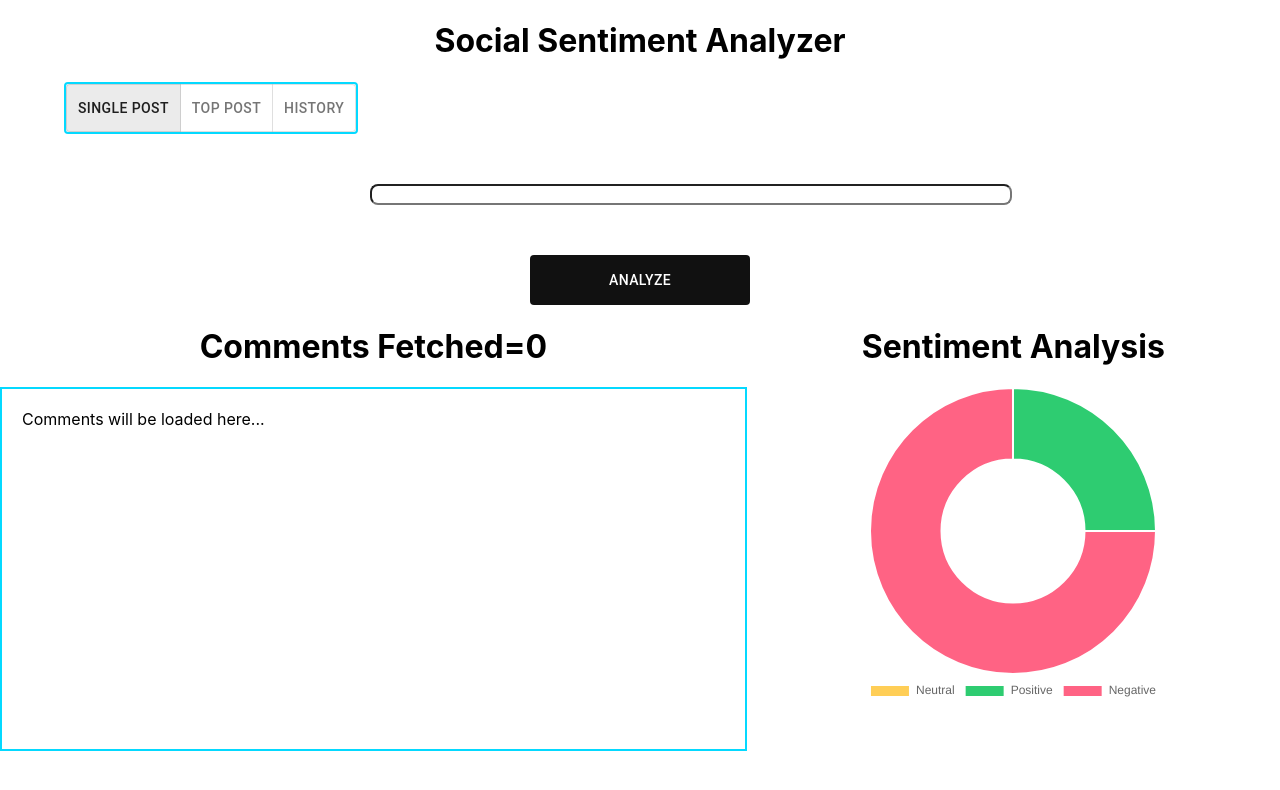
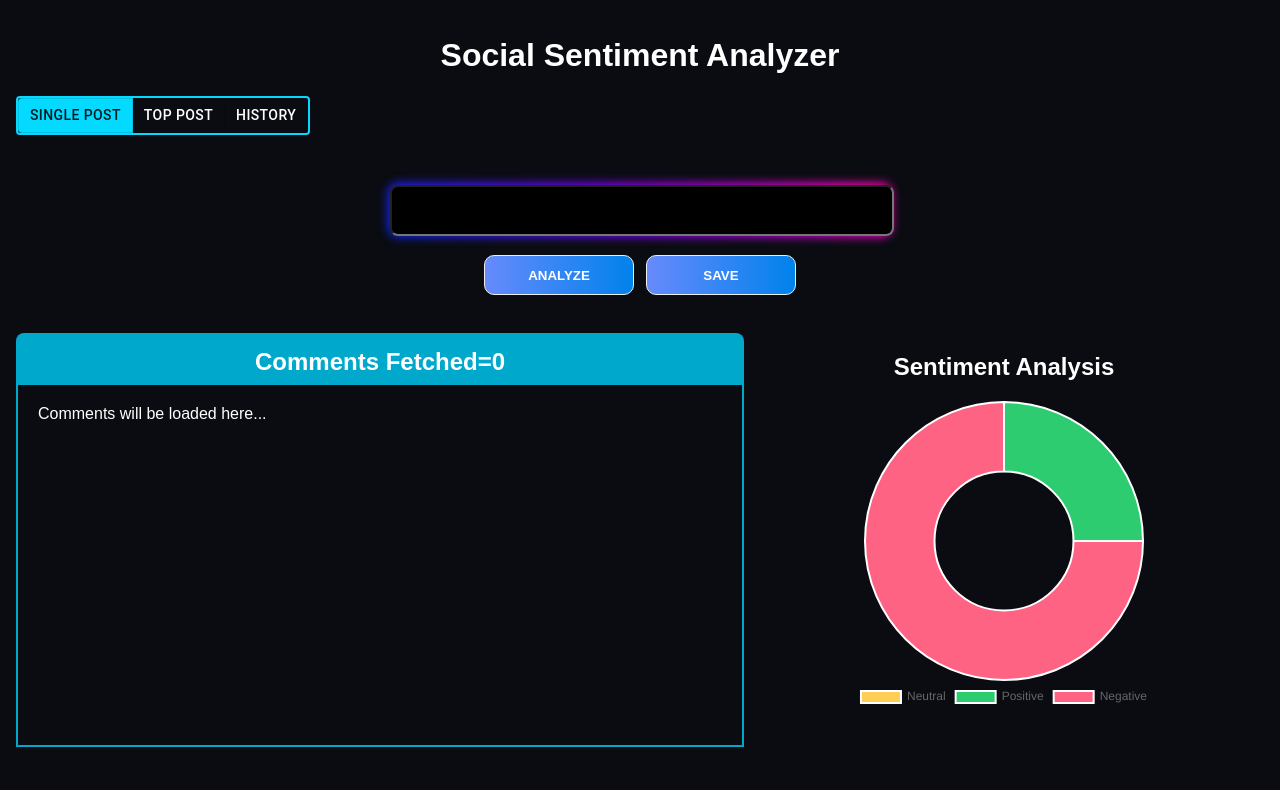
Before and after one commit to hacktoberfest-codex/Social-Pulse, a React (Create React App) app in the folder senti-bot/: page / in a window 1280 px wide. Shown: the top 790 px of the page. Built offline with nearby package versions, Linux system fonts and the light colour scheme.

Commit message:
ui changes

```diff
--- a/senti-bot/src/App.css
+++ b/senti-bot/src/App.css
@@ -1,15 +1,105 @@
 body {
-  height: 100vh;
+  font-family: Raleway, sans-serif;
+
+  margin: 0;
+  padding: 1rem;
+  background-color: rgba(10, 12, 18, 1);
+  color: white;
 }
 
-h1 {
+h1,
+h2 {
   text-align: center;
 }
 
 .cmnts-box {
 
   padding: 20px;
-  border: 2px solid #04d9ff;
+  border: 2px solid #00A8CC;
   height: 40vh;
   overflow-y: scroll;
+  -ms-overflow-style: none;
+  scrollbar-width: none;
 }
+
+.cmnts-box::-webkit-scrollbar {
+  display: none;
+}
+
+.stylebg {
+
+  cursor: pointer;
+  background: #001cec;
+  background: -webkit-linear-gradient(to right, #678afc, #6a00ec);
+  background: linear-gradient(to right, #678afc, #0082ec);
+  color: #ffffff;
+  border: 1px solid #eee;
+}
+
+.glow-on-hover {
+  width: 220px;
+  height: 50px;
+  border: none;
+  outline: none;
+  color: #fff;
+  background: #111;
+  cursor: pointer;
+  position: relative;
+  z-index: 0;
+  border-radius: 10px;
+}
+
+.glow-on-hover:before {
+  content: '';
+  background: linear-gradient(45deg, #ff0000, #ff7300, #fffb00, #48ff00, #00ffd5, #002bff, #7a00ff, #ff00c8, #ff0000);
+  position: absolute;
+  top: -2px;
+  left: -2px;
+  background-size: 400%;
+  z-index: -1;
+  filter: blur(5px);
+  width: calc(100% + 4px);
+  height: calc(100% + 4px);
+  animation: glowing 20s linear infinite;
+  opacity: 0;
+  transition: opacity .3s ease-in-out;
+  border-radius: 10px;
+}
+
+.glow-on-hover:active {
+  color: #000
+}
+
+.glow-on-hover:active:after {
+  background: transparent;
+}
+
+.glow-on-hover:before {
+  opacity: 1;
+}
+
+.glow-on-hover:after {
+  z-index: -1;
+  content: '';
+  position: absolute;
+  width: 100%;
+  height: 100%;
+  background: #111;
+  left: 0;
+  top: 0;
+  border-radius: 10px;
+}
+
+@keyframes glowing {
+  0% {
+    background-position: 0 0;
+  }
+
+  50% {
+    background-position: 400% 0;
+  }
+
+  100% {
+    background-position: 0 0;
+  }
+}
--- a/senti-bot/src/App.js
+++ b/senti-bot/src/App.js
@@ -4,6 +4,7 @@ import ToggleButton from '@mui/material/ToggleButton';
 import ToggleButtonGroup from '@mui/material/ToggleButtonGroup';
 import SinglePost from './components/SinglePost';
 import TopPost from './components/TopPost';
+import History from './components/History';
 
 
 function App() {
@@ -18,23 +19,42 @@ function App() {
       <h1 >Social Sentiment Analyzer</h1>
       <ToggleButtonGroup
         value={mode}
+
         exclusive
+
+
         onChange={handleChange}
         aria-label="Platform"
         sx={{
-          color: "#ffffff",
-          border: "2px solid #04d9ff",
-          marginInline: "5%"
+          marginBottom: "3%",
+          color: "#ffffff", border: "2px solid #04d9ff",
+          '& .MuiToggleButton-root':
+          {
+            color: "#ffffff",
+            height: "35px"
+          },
+          '.MuiToggleButton-root.Mui-selected,  .MuiToggleButton-root.Mui-selected:hover': {
+            backgroundColor: "#04d9ff",
+            color: '#00000',
+
+          }
         }}
       >
         <ToggleButton defaultChecked={true} value="singlePost">Single Post</ToggleButton>
         <ToggleButton value="topPost">Top Post</ToggleButton>
         <ToggleButton value="history">History</ToggleButton>
       </ToggleButtonGroup>
-      {mode == "singlePost" && <SinglePost />}
-      {mode == "topPost" && < TopPost />}
-      {/* {mode == "history" && <FetchUrl />} */}
-      {/* <FetchUrl /> */}
+      {
+        mode == 'singlePost' && <SinglePost />
+      }
+      {
+        mode == 'topPost' && <TopPost />
+
+      }
+      {
+        mode == 'history' && <History />
+      }
+
     </div>
   );
 }
--- /dev/null
+++ b/senti-bot/src/components/History.js
@@ -0,0 +1,72 @@
+import * as React from 'react';
+import { styled } from '@mui/material/styles';
+import Table from '@mui/material/Table';
+import TableBody from '@mui/material/TableBody';
+import TableCell, { tableCellClasses } from '@mui/material/TableCell';
+import TableContainer from '@mui/material/TableContainer';
+import TableHead from '@mui/material/TableHead';
+import TableRow from '@mui/material/TableRow';
+import Paper from '@mui/material/Paper';
+
+const StyledTableCell = styled(TableCell)(({ theme }) => ({
+    [`&.${tableCellClasses.head}`]: {
+        backgroundColor: '#3282B8',
+        color: theme.palette.common.white,
+    },
+    [`&.${tableCellClasses.body}`]: {
+        fontSize: 14,
+    },
+}));
+
+const StyledTableRow = styled(TableRow)(({ theme }) => ({
+    '&:nth-of-type(odd)': {
+        backgroundColor: theme.palette.action.hover,
+    },
+    // hide last border
+    '&:last-child td, &:last-child th': {
+        border: 0,
+    },
+}));
+
+function createData(name, calories, fat, carbs, protein) {
+    return { name, calories, fat, carbs, protein };
+}
+
+const rows = [
+    createData('Frozen yoghurt', 159, 6.0, 24, 4.0),
+    createData('Ice cream sandwich', 237, 9.0, 37, 4.3),
+    createData('Eclair', 262, 16.0, 24, 6.0),
+    createData('Cupcake', 305, 3.7, 67, 4.3),
+    createData('Gingerbread', 356, 16.0, 49, 3.9),
+];
+
+export default function History() {
+    return (
+        <TableContainer component={Paper}>
+            <Table sx={{ minWidth: 700 }} aria-label="customized table">
+                <TableHead>
+                    <TableRow>
+                        <StyledTableCell>Post URL</StyledTableCell>
+                        <StyledTableCell align="center">Date Created</StyledTableCell>
+                        <StyledTableCell align="center">Total Comments</StyledTableCell>
+                        <StyledTableCell align="center">Positive %</StyledTableCell>
+                        <StyledTableCell align="center">Negative %</StyledTableCell>
+                    </TableRow>
+                </TableHead>
+                <TableBody>
+                    {rows.map((row) => (
+                        <StyledTableRow key={row.name}>
+                            <StyledTableCell component="th" scope="row">
+                                {row.name}
+                            </StyledTableCell>
+                            <StyledTableCell align="center">{row.calories}</StyledTableCell>
+                            <StyledTableCell align="center">{row.fat}</StyledTableCell>
+                            <StyledTableCell align="center">{row.carbs}</StyledTableCell>
+                            <StyledTableCell align="center">{row.protein}</StyledTableCell>
+                        </StyledTableRow>
+                    ))}
+                </TableBody>
+            </Table>
+        </TableContainer>
+    );
+}
--- a/senti-bot/src/components/SinglePost.js
+++ b/senti-bot/src/components/SinglePost.js
@@ -1,7 +1,5 @@
 import axios from 'axios'
-import { Button } from '@mui/material';
 import React, { useState } from 'react'
-import zIndex from '@mui/material/styles/zIndex';
 import { Box, Grid } from '@mui/material';
 import PieChart from './charts/PieCharts';
 
@@ -10,11 +8,11 @@ const SinglePost = () => {
     const [url, setUrl] = useState("");
     const [loading, setLoading] = useState("Comments will be loaded here...");
     const [cmnts, setCmnts] = useState([]);
-    const [data,setData]=useState([0,1,3]);
-
+    const [data, setData] = useState([0, 1, 3]);
+    const [storeData, setStoreData] = useState([]);
 
     const fetchRedditComments = async () => {
-        try{
+        try {
             setLoading("Loading comments please wait...")
             const response = await axios.get(url + ".json")
             console.log(response);
@@ -31,36 +29,55 @@ const SinglePost = () => {
             setCmnts(comments);
             setLoading("Comments will be loaded here...");
         }
-        catch(error){
+        catch (error) {
             console.error('Error fetching comments:', error);
             setLoading("Error occurred! Enter proper link or check your internet connection ");
             setCmnts([]);
 
         }
     }
-
+    const handleSaving = () => {
+        if (cmnts.length > 0) {
+            const storeItem = {
+                postLink: url,
+                date: new Date().toLocaleDateString(),
+                totalcmnts: 50,
+                positive: 5 / 50 * 100,
+                negative: 20 / 50 * 100
+            }
+            const arr = storeData;
+            arr.push(storeItem);
+            localStorage.setItem("storeData", JSON.stringify(arr));
+            setStoreData(arr);
+            console.log(arr)
+            console.log(JSON.parse(localStorage.getItem("storeData")))
+        }
+    }
     const handleAction = () => {
         fetchRedditComments();
     }
     return (
         <div style={{ width: "100%", display: 'flex', flexDirection: "column", alignItems: "center", justifyContent: "center" }}>
-            <div style={{ width: "50%"}}>
-                <input type='text' style={{ width: "99%", height: "90%", borderRadius: "8px", margin: "50px" }} value={url} onChange={(event) => { setUrl(event.target.value) }} />
+            <div className="glow-on-hover" style={{ width: "40%", height: 50, marginBlock: "1%" }}>
+                <input type='text' style={{ width: "98%", height: "90%", borderRadius: "8px", color: "white", backgroundColor: "black", paddingLeft: "8px" }} value={url} onChange={(event) => { setUrl(event.target.value) }} />
+            </div>
+            <div>
+                <button className='stylebg' style={{ width: "150px", height: "40px", borderRadius: "10px", fontWeight: "bold", fontFamily: 'sans-serif', marginTop: "8px", marginRight: "6px" }} onClick={handleAction}>ANALYZE</button>
+                <button className='stylebg' style={{ width: "150px", height: "40px", borderRadius: "10px", fontWeight: "bold", fontFamily: 'sans-serif', marginTop: "8px", marginLeft: "6px" }} onClick={handleSaving}>SAVE</button>
+            </div>
 
-            </div>
-            <Button onClick={handleAction} style={{width: "220px",height:"50px",color: "#fff",background:"#111",cursor: "pointer",position:"relative"}}>Analyze</Button>
-
-            <Grid container spacing={0} sx={{}}>
+            <Grid container spacing={0} sx={{ marginBlock: "3%" }}>
                 <Grid item xs={7}>
-                    <h1>Comments Fetched={cmnts.length}</h1>
+                    <Box sx={{ backgroundColor: "#00A8CC", height: "50px", borderRadius: "8px 8px 0 0" }}>
+                        <h2 style={{ margin: "0px", paddingTop: "15px" }}>Comments Fetched={cmnts.length}</h2>
+                    </Box>
                     <Box className="cmnts-box"  >
                         {cmnts.length == 0 ? loading :
                             cmnts.map((ele, key) => {
                                 return (
-                                    <>
+                                    <Box sx={{ padding: "5px", borderRadius: "8px", border: "2px solid #00A8CC", marginBlock: "8px" }}>
                                         <p className='para'>{ele}</p>
-                                        <hr />
-                                    </>
+                                    </Box>
 
                                 )
                             })
@@ -68,7 +85,7 @@ const SinglePost = () => {
                     </Box></Grid>
                 <Grid item xs={5}>
                     <Box sx={{ display: "flex", flexDirection: "column", alignItems: "center" }} >
-                        <PieChart data={data}/>
+                        <PieChart data={data} />
                     </Box>
                 </Grid>
             </Grid>
--- a/senti-bot/src/components/TopPost.js
+++ b/senti-bot/src/components/TopPost.js
@@ -1,16 +1,17 @@
-import { Box, Button, Grid } from '@mui/material';
+import { Box, Button, Card, CardActions, CardContent, Grid, Link, Typography } from '@mui/material';
 import React, { useState } from 'react'
 import axios from 'axios'
 import PieChart from './charts/PieCharts';
 
+
 const TopPost = () => {
     const [postData, setPostData] = useState([]);
     const [url, setUrl] = useState("");
-    const [loading, setLoading] = useState("Comments will be loaded here...");
+    const [loading, setLoading] = useState("Posts will be loaded here...");
     const [data, setData] = useState([1, 0, 1]);
     const [cmnts, setCmnts] = useState([]);
     const fetchPosts = async () => {
-        setLoading("Loading comments please wait...")
+        setLoading("Loading Posts please wait...")
         try {
             // Axios request to fetch top posts
             const response = await axios.get(url + "top.json");
@@ -30,8 +31,6 @@ const TopPost = () => {
             setPostData(postsArray);
 
             console.log(postsArray);
-
-            console.log('Data saved to top_posts.json');
         }
 
 
@@ -42,7 +41,7 @@ const TopPost = () => {
         };
     }
     const fetchComments = async (link) => {
-        setLoading("Loading comments please wait...")
+        setLoading("Loading Posts please wait...")
         try {
             if (url !== "") {
                 const response = await axios.get(link + ".json")
@@ -71,37 +70,62 @@ const TopPost = () => {
     }
     return (
         <div>
-            <div style={{ width: "100%", display: 'flex', flexDirection: "column", alignItems: "center", justifyContent: "center", marginBlock: "5%" }}>
-                <div style={{ width: "40%", height: 50 }}>
-                    <input type='text' style={{ width: "99%", height: "90%", borderRadius: "8px" }} value={url} onChange={(event) => { setUrl(event.target.value) }} />
+            <div style={{ width: "100%", display: 'flex', flexDirection: "column", alignItems: "center", justifyContent: "center" }}>
+                <div className="glow-on-hover" style={{ width: "40%", height: 50, marginBlock: "1%" }}>
+                    <input type='text' style={{ width: "98%", height: "90%", borderRadius: "8px", color: "white", backgroundColor: "black", paddingLeft: "8px" }} value={url} onChange={(event) => { setUrl(event.target.value) }} />
                 </div>
 
-                <Button variant="contained" color="success" onClick={handleAction}>FETCH</Button>
+                <button className='stylebg' style={{ width: "150px", height: "40px", borderRadius: "10px", fontWeight: "bold", fontFamily: 'sans-serif', marginTop: "8px" }} onClick={handleAction}>FETCH</button>
 
-                <Grid container spacing={0} sx={{}}>
-                    <Grid item xs={7}>
-                        <h1>Top Post Links</h1>
-
-                        <Box className="cmnts-box"  >
+                <Grid container spacing={0} sx={{ marginBlock: "3%" }}>
+                    <Grid item xs={8}>
+                        <Box sx={{ backgroundColor: "#00A8CC", height: "50px", borderRadius: "8px 8px 0 0" }}>
+                            <h2 style={{ margin: "0px", paddingTop: "15px" }}>Top Post Links</h2>
+                        </Box>
+                        <Grid container className="cmnts-box" gap={0} sx={{ width: "100%" }} >
                             {postData.length == 0 ? loading :
                                 postData.map((ele, key) => {
                                     return (
-                                        <>
-                                            <Box sx={{ display: "flex", flexDirection: "column", backgroundColor: "#000080", marginInline: "5px", padding: "5px", paddingLeft: "5%", borderRadius: "15px", color: "#ffffff" }}>
-                                                <a style={{ textDecoration: 'none', color: "white" }} href={`https://www.reddit.com${ele.PostURL}`} target='_blank' className='para'>{`${ele.Title}`}</a>
-                                                <Box sx={{ display: "flex", flexDirection: "row", alignItems: "center" }}>
-                                                    <Button variant="contained" color="success" sx={{ height: "1%", marginRight: "5%" }} onClick={() => fetchComments(`https://www.reddit.com${ele.PostURL}`)}>Analyze</Button>
-                                                    <p > (Total cmnts={ele.TotalComments}) </p>
-                                                </Box>
-                                            </Box>
-                                            <hr style={{ width: "95%" }} />
-                                        </>
+                                        <Grid item xs={6}>
+                                            <Card sx={{
+                                                marginBlock: "8px", border: "1px solid #000000",
+                                                '& .MuiPaper-root ,& .MuiCardContent-root ,& .MuiTypography-root': {
+                                                    backgroundColor: "#3282B8",
+                                                    color: "#ffffff",
+                                                }, '& .MuiPaper-root ,& .MuiCardContent-root': {
+                                                    height: "70px",
+
+                                                },
+                                                '& .MuiTypography-root,& .MuiLink-root,& .MuiLink-underlineAlways ,& .css-l38osx-MuiTypography-root-MuiLink-root-MuiTypography-root': {
+                                                    display: "block",
+                                                    width: "95%",
+                                                    maxHeight: "40px",
+                                                    whiteSpace: "nowrap",
+                                                    overflow: "hidden",
+                                                    textOverflow: "ellipsis"
+
+                                                }
+                                            }}>
+                                                <CardContent>
+                                                    <Typography component={Link} href={`https://www.reddit.com${ele.PostURL}`} target='_blank' gutterBottom>
+                                                        {ele.Title}
+                                                    </Typography>
+                                                    <Typography variant="body2" color="text.secondary">
+                                                        Total Comments: {ele.TotalComments}
+                                                    </Typography>
+                                                </CardContent>
+                                                <CardActions>
+                                                    <Button size="small">Analyze</Button>
+                                                </CardActions>
+                                            </Card>
+
+                                        </Grid>
 
                                     )
                                 })
                             }
-                        </Box></Grid>
-                    <Grid item xs={5}>
+                        </Grid></Grid>
+                    <Grid item xs={4}>
                         <Box sx={{ display: "flex", flexDirection: "column", alignItems: "center" }} >
                             <PieChart data={data} />
                         </Box>
--- a/senti-bot/src/components/charts/PieCharts.js
+++ b/senti-bot/src/components/charts/PieCharts.js
@@ -21,7 +21,7 @@ const PieChart = ({ data }) => {
     return (
         // <Box className="pie-chart" sx={{ display: "flex", flexDirection: "column", alignItems: "center", justifyContent: "space-between" }}>
         <Box sx={{ width: '60%' }}>
-            <h1>Sentiment Analysis</h1>
+            <h2>Sentiment Analysis</h2>
             <Doughnut data={dataset} options={{
                 responsive: true,
                 maintainAspectRatio: true,
```
Also changed, not shown: senti-bot/package.json (line endings or trailing spaces), 1 other file (tests, documents, lock files or other folders). Lines whose indentation alone changed are shown as unchanged.
